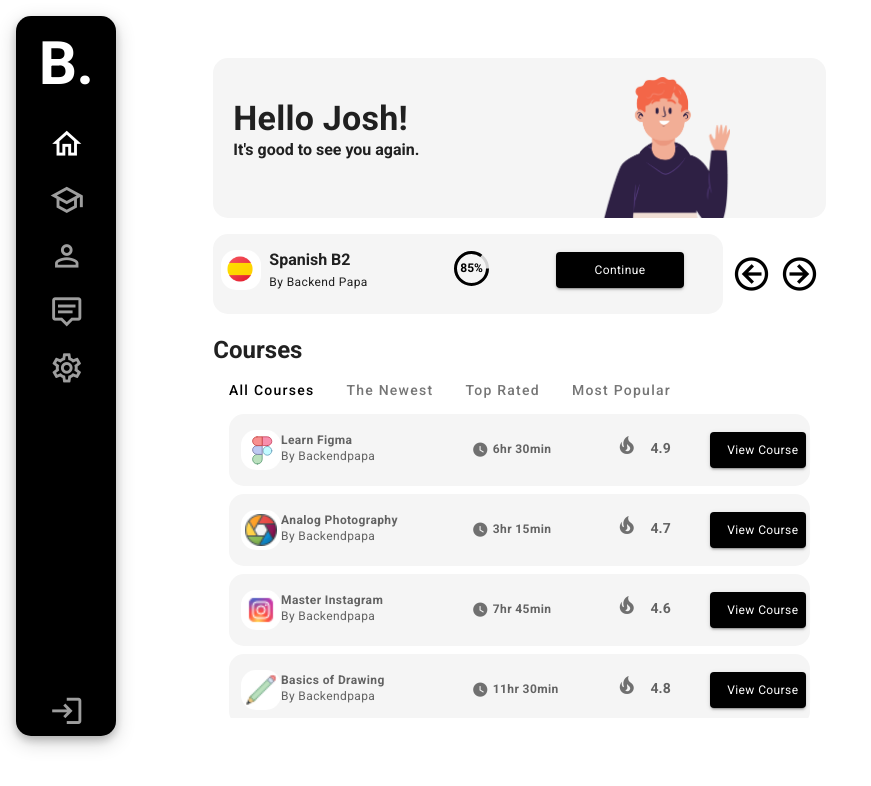
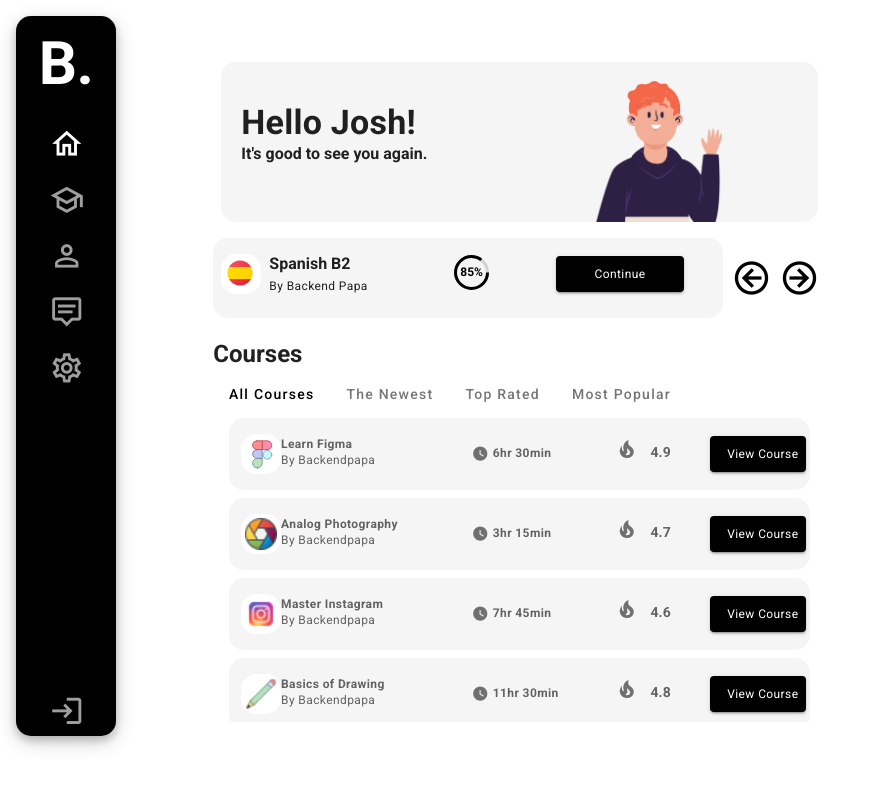
Before and after one commit to backendpapa/edashboard, a Vue app: page / in a window 1280 px wide. Shown: the top 786 px of the page, without its empty margins (0-871 px from the left). Built offline with nearby package versions, Linux system fonts and the light colour scheme.

Commit message:
make it better

```diff
--- a/src/components/Home/Intro.vue
+++ b/src/components/Home/Intro.vue
@@ -1,6 +1,6 @@
 <template>
   <div>
-      <div style="position:relative">
+      <div style="position:relative" class="ma-2">
 
       <div style="min-height:10vh;height:20vh;border-radius:15px;" class="grey lighten-4 ">
          <v-row no-gutters align="center" justify="center" style="z-index:0;height:100%">
```
